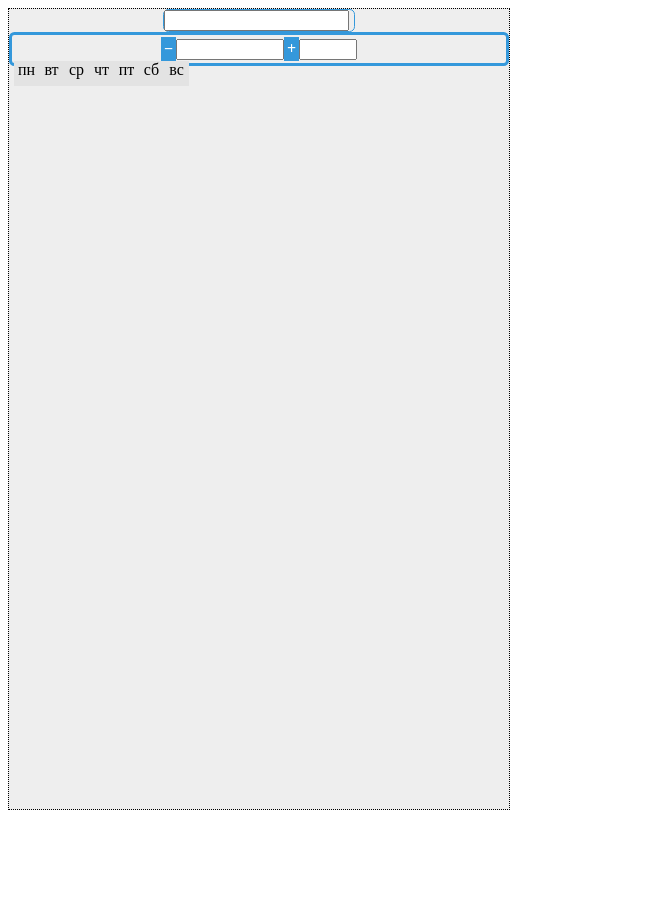
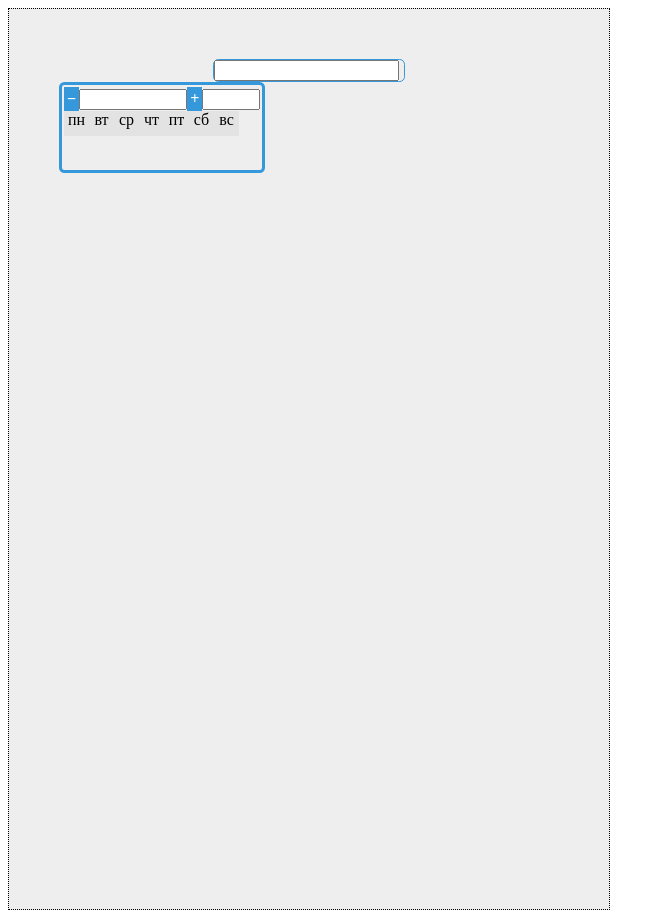
Before and after one commit to mmpk/control-panel, a website: page ui/calendar.reel/calendar.html in a window 1280 px wide. Shown: the whole page, without its empty margins (0-665 px from the left). Before the commit the page ends 818 px from the top, so only its background shows below. Drawn offline with Linux system fonts and the light colour scheme.

Commit message:
Update component ui/calendar.reel/calendar.css

```diff
--- a/ui/calendar.reel/calendar.css
+++ b/ui/calendar.reel/calendar.css
@@ -3,12 +3,14 @@ border: 1px dotted;
 width: 500px; height: 800px;
 background: #eee;
     text-align: center;
+    padding: 50px;
 }
 .Cal {
     background: #eee;
     border: 3px solid #3498db;
     border-radius: 0.335em;
     padding: 2px;
+    display: table;
 }
 .Cal ul {
     list-style-type: none;
```
